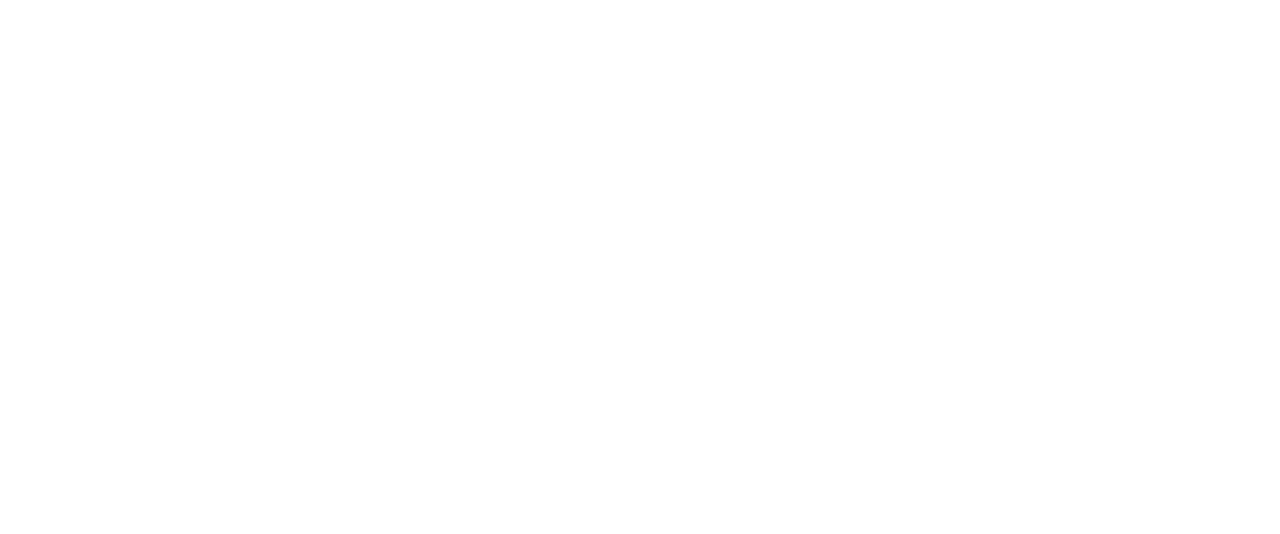
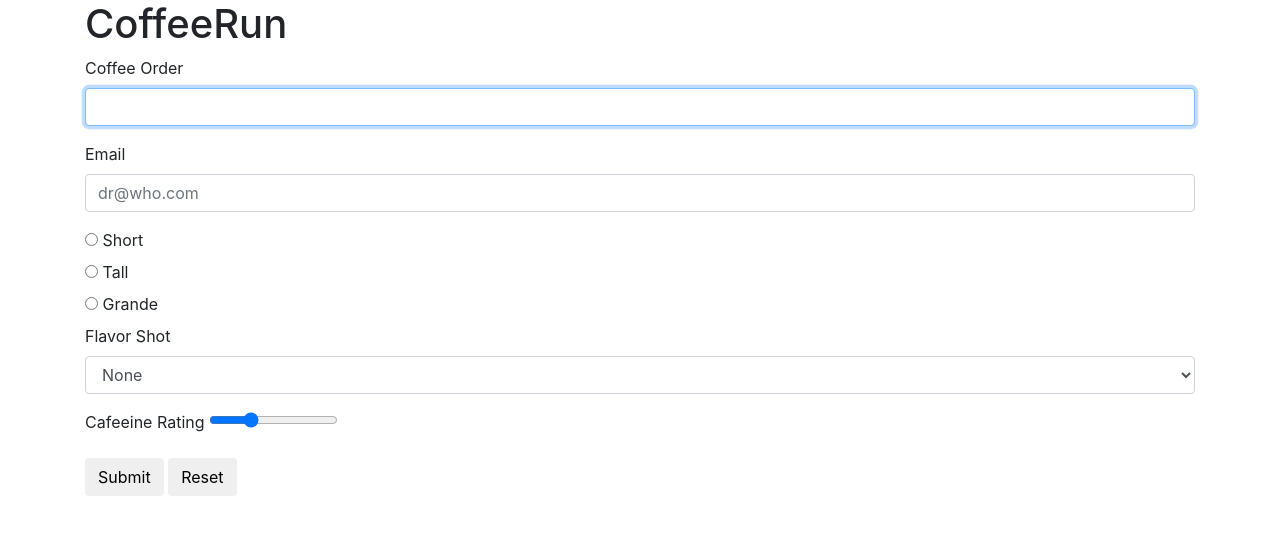
Before and after one commit to csuf-bywong/CPSC473_HW4, a plain HTML site: page index.html in a window 1280 px wide. Drawn offline with nearby package versions, Linux system fonts and the light colour scheme.

Commit message:
completed chapter 9

```diff
--- a/index.html
+++ b/index.html
@@ -4,9 +4,62 @@
 <head>
   <meta charset="utf-8">
   <title>coffeerun</title>
+  <link rel="stylesheet" href="https://cdnjs.cloudflare.com/ajax/libs/twitter-bootstrap/4.0.0/css/bootstrap.min.css">
 </head>
 
-<body>
+<body class="container">
+  <header>
+    <h1>CoffeeRun</h1>
+  </header>
+  <section>
+    <div class="panel panel-default">
+      <div class="panel-body">
+        <form data-coffee-order="form">
+          <div class="form-group">
+            <label for="coffeeOrder">Coffee Order</label>
+            <input class="form-control" name="coffee" id="coffeeOrder" autofocus>
+          </div>
+          <div class="form-group">
+            <label for="emailInput">Email</label>
+            <input class="form-control" type="email" name="emailAddress" id="emailInput" value="" placeholder="dr@who.com">
+          </div>
+          <div class="radio">
+            <label>
+              <input type="radio" name="size" value="short">
+              Short
+            </label>
+          </div>
+          <div class="radio">
+            <label>
+              <input type="radio" name="size" value="tall">
+              Tall
+            </label>
+          </div>
+          <div class="radio">
+            <label>
+              <input type="radio" name="size" value="grande">
+              Grande
+            </label>
+          </div>
+          <div class="form-group">
+            <label for="flavorShot">Flavor Shot</label>
+            <select id="flavorShot" class="form-control" name="flavor">
+              <option value="">None</option>
+              <option value="caramel">Caramel</option>
+              <option value="almond">Almond</option>
+              <option value="mocha">Mocha</option>
+            </select>
+          </div>
+          <div class="form-group">
+            <label for="strengthLevel">Cafeeine Rating</label>
+            <input name="strength" id="strengthLevel" type="range" value="30">
+          </div>
+          <button type="submit" class="btn btn-default">Submit</button>
+          <button type="reset" class="btn btn-default">Reset</button>
+        </form>
+      </div>
+    </div>
+  </section>
   <script src="scripts/datastore.js" charset="utf-8"></script>
   <script src="scripts/truck.js" charset="utf-8"></script>
   <script src="scripts/main.js" charset="utf-8"></script>
```
